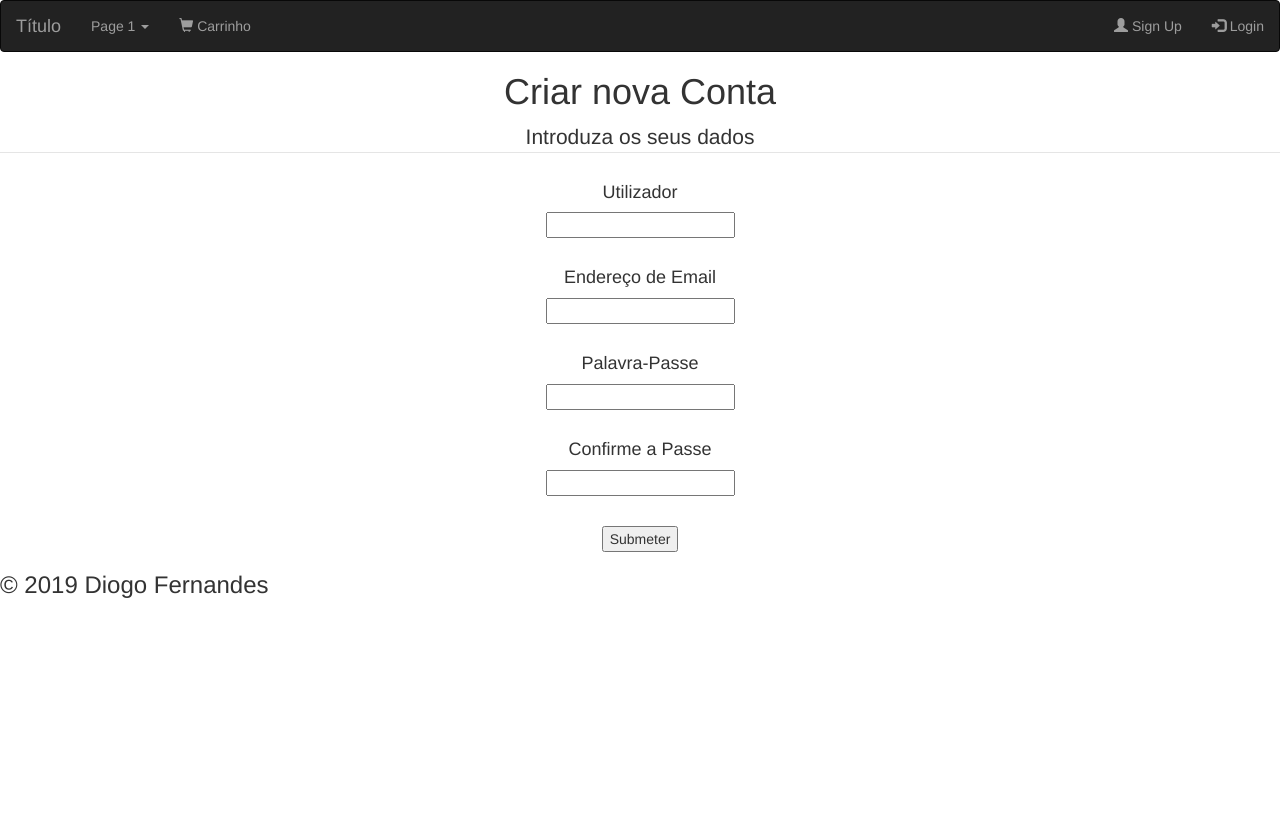
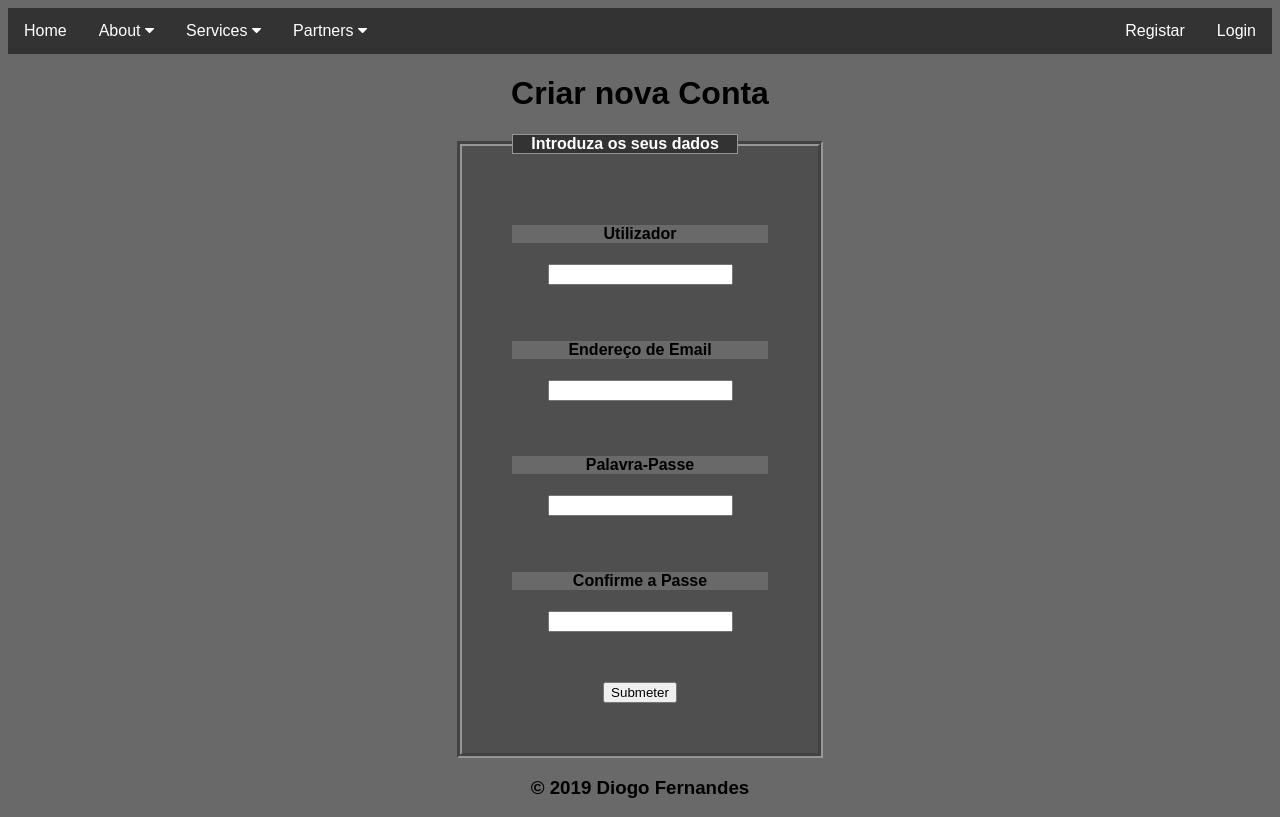
Before and after one commit to Lockmaster20/herokuT103, a Flask app: page /registo in a window 1280 px wide. Before the commit the page ends 598 px from the top, so only its background shows below. Run offline with Flask 2, Linux system fonts and the light colour scheme; some libraries are stand-ins or nearby versions.

Commit message:
Layout e style quase completos.

```diff
--- a/static/style.css
+++ b/static/style.css
@@ -1,38 +1,98 @@
-body{
-  background-color: #b3ffe6;
+html,body,h1,h2,h3,h4,h5,h6{
+  background-color: #696969;
   text-align: center;
+  font-family: "Console", sans-serif;
 }
 
-.navbar {
-  width: 100%;
-  background-color: #555;
-  overflow: auto;
+legend{
+  color: white;
+  width: 220px;
+  font-weight: bold;
+  background-color: #333;
+  border: 1px solid;
+  border-color: #969696;
 }
 
-/* Navbar links */
+fieldset {
+  width: 256px;
+  padding: 50px;
+  background-color: #4f4f4f;
+  border: 5px groove;
+  border-color: #969696;
+}
+
+/* The navigation menu */
+.navbar {
+  overflow: hidden;
+  background-color: #333;
+}
+
+/* Navigation links */
 .navbar a {
   float: left;
+  font-size: 16px;
+  color: white;
   text-align: center;
-  padding: 12px;
+  padding: 14px 16px;
+  text-decoration: none;
+}
+.navbarr a {
+  float: right;
+  font-size: 16px;
+  color: white;
+  text-align: center;
+  padding: 14px 16px;
+  text-decoration: none;
+}
+
+/* The subnavigation menu */
+.subnav {
+  float: left;
+  overflow: hidden;
+}
+
+/* Subnav button */
+.subnav .subnavbtn {
+  font-size: 16px;
+  border: none;
+  outline: none;
+  color: white;
+  padding: 14px 16px;
+  background-color: inherit;
+  font-family: inherit;
+  margin: 0;
+}
+
+/* Add a red background color to navigation links on hover */
+.navbar a:hover, .subnav:hover .subnavbtn {
+  background-color: #969696;
+  color: black;
+}
+
+/* Style the subnav content - positioned absolute */
+.subnav-content {
+  display: none;
+  position: absolute;
+  left: 0;
+  background-color: #969696;
+  width: 100%;
+  z-index: 1;
+}
+
+/* Style the subnav links */
+.subnav-content a {
+  float: left;
   color: white;
   text-decoration: none;
-  font-size: 17px;
 }
 
-/* Navbar links on mouse-over */
-.navbar a:hover {
-  background-color: #000;
+/* Add a grey background color on hover */
+.subnav-content a:hover {
+  background-color: #eee;
+  color: black;
 }
 
-/* Current/active navbar link */
-.active {
-  background-color: #4CAF50;
+/* When you move the mouse over the subnav container, open the subnav content */
+.subnav:hover .subnav-content {
+  display: block;
 }
-
-/* Add responsiveness - will automatically display the navbar vertically instead of horizontally on screens less than 500 pixels */
-@media screen and (max-width: 500px) {
-  .navbar a {
-    float: none;
-    display: block;
-  }
-}
--- a/templates/layout.html
+++ b/templates/layout.html
@@ -1,40 +1,45 @@
 <!DOCTYPE html>
 <html lang="en">
 <head>
-  <title>Bootstrap Example</title>
-  <meta charset="utf-8">
-  <meta name="viewport" content="width=device-width, initial-scale=1">
-  <link rel="stylesheet" href="https://maxcdn.bootstrapcdn.com/bootstrap/3.4.0/css/bootstrap.min.css">
-  <script src="https://ajax.googleapis.com/ajax/libs/jquery/3.4.0/jquery.min.js"></script>
-  <script src="https://maxcdn.bootstrapcdn.com/bootstrap/3.4.0/js/bootstrap.min.js"></script>
+  <title>Escola Secundária de Maximinos</title>
+  <link rel="stylesheet" href="https://cdnjs.cloudflare.com/ajax/libs/font-awesome/4.7.0/css/font-awesome.min.css">
+  <link rel="stylesheet" type="text/css" href="/static/style.css">
 </head>
 <body>
-
-<nav class="navbar navbar-inverse">
-  <div class="container-fluid">
-    <div class="navbar-header">
-      <a class="navbar-brand" href="/">Título</a>
+<!-- The navigation menu -->
+<div class="navbar">
+  <a href="/">Home</a>
+  <div class="subnav">
+    <button class="subnavbtn">About <i class="fa fa-caret-down"></i></button>
+    <div class="subnav-content">
+      <a href="#company">Company</a>
+      <a href="#team">Team</a>
+      <a href="#careers">Careers</a>
     </div>
-    <ul class="nav navbar-nav">
-      <li class="dropdown"><a class="dropdown-toggle" data-toggle="dropdown" href="#">Page 1 <span class="caret"></span></a>
-        <ul class="dropdown-menu">
-          <li><a href="#">Page 1-1</a></li>
-          <li><a href="#">Page 1-2</a></li>
-          <li><a href="#">Page 1-3</a></li>
-        </ul>
-      </li>
-      <li><a href="/carrinho"><span class="glyphicon glyphicon-shopping-cart"></span> Carrinho</a></li>
-    </ul>
-    <ul class="nav navbar-nav navbar-right">
-      <li><a href="/registo"><span class="glyphicon glyphicon-user"></span> Sign Up</a></li>
-      <li><a href="/login"><span class="glyphicon glyphicon-log-in"></span> Login</a></li>
-    </ul>
   </div>
-</nav>
-
-
-</body>
-</html>
+  <div class="subnav">
+    <button class="subnavbtn">Services <i class="fa fa-caret-down"></i></button>
+    <div class="subnav-content">
+      <a href="#bring">Bring</a>
+      <a href="#deliver">Deliver</a>
+      <a href="#package">Package</a>
+      <a href="#express">Express</a>
+    </div>
+  </div>
+  <div class="subnav">
+    <button class="subnavbtn">Partners <i class="fa fa-caret-down"></i></button>
+    <div class="subnav-content">
+      <a href="#link1">Link 1</a>
+      <a href="#link2">Link 2</a>
+      <a href="#link3">Link 3</a>
+      <a href="#link4">Link 4</a>
+    </div>
+  </div>
+  <div class="navbarr">
+    <a href="/login">Login</a>
+    <a href="/registo">Registar</a>
+  </div>
+</div>
 
 {% block conteudo %}
 {% endblock %}
```
